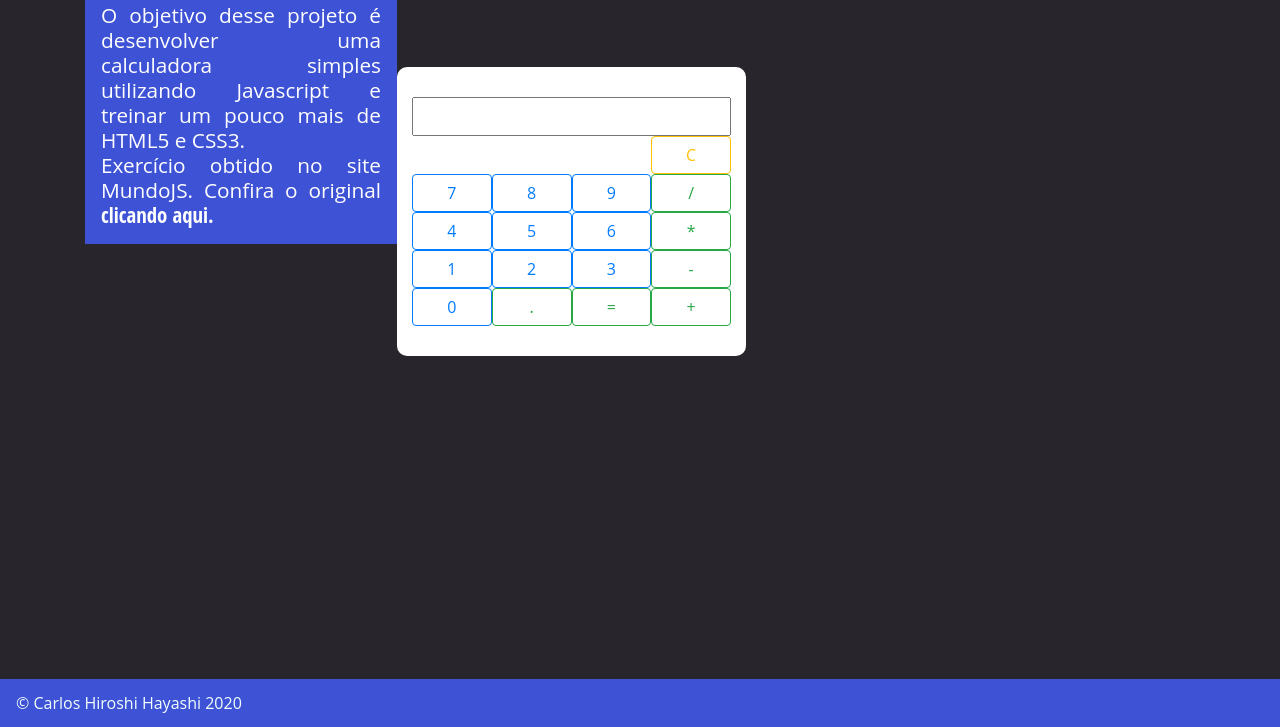
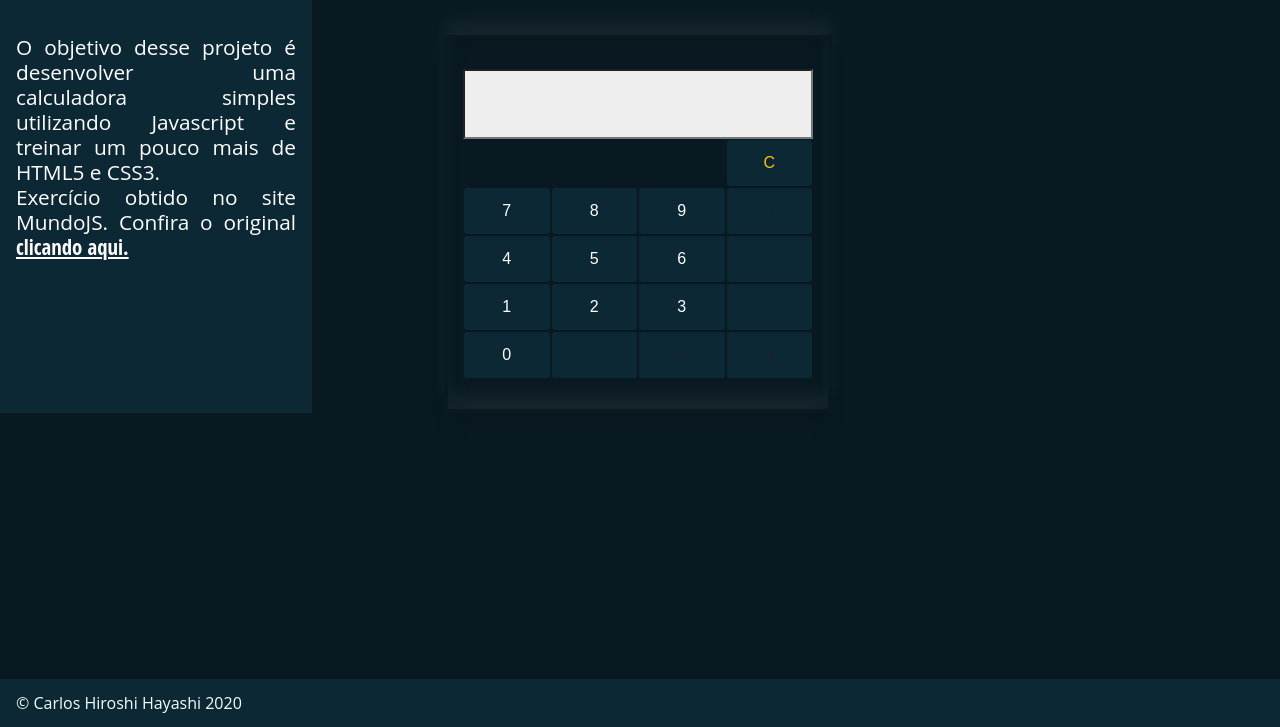
Before and after one commit to 9caca/Calculadora-Javascript, a plain HTML site: page index.html in a window 1280 px wide. Shown: the part 73-800 px from the top of the page. Drawn offline with nearby package versions, Linux system fonts and the light colour scheme.

Commit message:
retirada do CSS bootstarp

```diff
--- a/index.html
+++ b/index.html
@@ -6,13 +6,12 @@
     <meta name="viewport" content="width=device-width, initial-scale=1.0">
     <meta http-equiv="X-UA-Compatible" content="ie=edge">
     <title>Calculadora</title>
-    <link rel="stylesheet" href="https://stackpath.bootstrapcdn.com/bootstrap/4.3.1/css/bootstrap.min.css" />
     <link rel="stylesheet" href="main.css" />
     <link rel="stylesheet" href="reset.css" />
 </head>
     <h1 id="titulo">Calculadora Javascript</h1>
 <body id="body">
-    <main class="container conteudoPrincipal">
+    <main class="conteudoPrincipal">
         <div class="caixaInformacao">
             <p>O objetivo desse projeto é desenvolver uma calculadora simples utilizando Javascript e treinar um pouco mais de HTML5 e CSS3.</p>
             <p>Exercício obtido no site MundoJS. Confira o original <a href="https://www.mundojs.com.br/2019/07/03/javascript-basico-15-projeto-calculadora-parte-1/#page-content">clicando aqui.</a></p>
--- a/main.css
+++ b/main.css
@@ -1,5 +1,5 @@
 #body{
-    background-color: #28262C;
+    background-color: #091921;
     font-family: "Open Sans", sans-serif;
 }
 
@@ -8,14 +8,15 @@
     font-family: "Open Sans", sans-serif;
     width: 100%;
     text-align: center;
-    background-color: #3D52D5;
+    background-color: #0c2835;
     color: #FFFFFF;
     padding: 10px;
 }
 
-.conteudoPrincipal .container {
-    width: 100%;
-    padding: 0;
+.conteudoPrincipal {
+    width: 65%;
+    display: flex;
+    justify-content: space-between;
 }
 
 .caixaInformacao {
@@ -23,12 +24,11 @@
     text-align: justify;
     line-height: 1.2;
     font-size: 1.3em;
-    background-color: #3D52D5;
+    background-color: #0c2835;
     color: #FFFFFF;
     width: 15em;
-    padding: 1rem;
+    padding: 3rem 1rem 1rem 1rem;
     box-sizing: border-box;
-    float: left;
 }
 
 .caixaInformacao a {
@@ -38,18 +38,24 @@
 }
 
 .areaCalculadora{
-    max-width: 600px;
-    margin-top: 5em;
+    width: 20em;
+    margin-top: 3em;
     padding: 30px;
-    background-color: white;
-    border-radius: 10px;
-    float: left;
+    background-color: #091921;
+    border: 4px solid #091921;
+    box-shadow: 0 -15px 15px rgba(255,255,255,0.05),
+                inset 0 -15px 15px rgba(255,255,255,0.05),
+                0 15px 15px rgba(0,0,0,0.05),
+                inset 0 15px 15px rgba(0,0,0,0.05);
+    cursor: pointer;
 }
 
 #inputDisplayResultado{
-    font-size: 24px;
+    font-size: 2em;
     width: 100%;
     text-align: right;
+    height: 2em;
+    background-color: #eeeeee;
 }
 
 .row div{
@@ -59,11 +65,13 @@
 .row div button{
     width: 100%;
     position: relative;
+    height: 3em;
+    background-color: #0c2835;
 }
 
 .rodape-pagina {
   font-family: 'Open Sans', sans-serif;
-  background-color: #3D52D5;
+  background-color: #0c2835;
   color: #F2FFFC;
   padding: 1em;
   clear: both;
@@ -73,3 +81,135 @@
   width: 100%;
   box-sizing: border-box;
 }
+
+.justify-content-end {
+    -ms-flex-pack:end!important;
+    justify-content:flex-end!important
+}
+
+.row {
+    display:-ms-flexbox;
+    display:flex;
+    -ms-flex-wrap:wrap;
+    flex-wrap:wrap;
+    margin-right:-15px;
+    margin-left:-15px
+}
+
+}
+.col-3{
+    position:relative;
+    width:100%;
+    padding-right:15px;
+    padding-left:15px
+}
+
+
+.col-3 {
+    -ms-flex:0 0 25%;
+    flex:0 0 25%;
+    max-width:25%
+}
+
+.btn {
+    display:inline-block;
+    font-weight:400;
+    color:#212529;
+    text-align:center;
+    vertical-align:middle;
+    -webkit-user-select:none;
+    -moz-user-select:none;
+    -ms-user-select:none;
+    user-select:none;
+    background-color:transparent;
+    border:1px solid transparent;
+    padding:.375rem .75rem;
+    font-size:1rem;
+    line-height:1.5;
+    border-radius:.25rem;
+    transition:color .15s ease-in-out,background-color .15s ease-in-out,border-color .15s ease-in-out,box-shadow .15s ease-in-out}
+    @media (prefers-reduced-motion:reduce){.btn{transition:none}
+}
+.btn:hover {
+    color:#212529;
+    text-decoration:none
+}
+.btn.focus,.btn:focus {
+    outline:0;
+    box-shadow:0 0 0 .2rem rgba(0,123,255,.25)
+}
+.btn.disabled,.btn:disabled{opacity:.65}a.btn.disabled,fieldset:disabled a.btn{pointer-events:none}
+
+.btn-outline-warning {
+    color:#ffc107;
+    border-color:#091921
+}
+.btn-outline-warning:hover {
+    color:#212529;
+    background-color:#ffc107;
+    border-color:#ffc107
+}
+.btn-outline-warning.focus,.btn-outline-warning:focus {
+    box-shadow:0 0 0 .2rem rgba(255,193,7,.5)
+}
+.btn-outline-warning.disabled,.btn-outline-warning:disabled {
+    color:#ffc107;
+    background-color:transparent
+}
+.btn-outline-warning:not(:disabled):not(.disabled).active,.btn-outline-warning:not(:disabled):not(.disabled):active,.show>.btn-outline-warning.dropdown-toggle {
+    color:#212529;
+    background-color:#ffc107;
+    border-color:#ffc107
+}
+.btn-outline-warning:not(:disabled):not(.disabled).active:focus,.btn-outline-warning:not(:disabled):not(.disabled):active:focus,.show>.btn-outline-warning.dropdown-toggle:focus {
+    box-shadow:0 0 0 .2rem rgba(255,193,7,.5)
+}
+
+.btn-outline-primary {
+    color:#ffffff;
+    border-color:#091921
+}
+.btn-outline-primary:hover {
+    color:#000000;
+    background-color:#007bff;
+    border-color:#007bff
+}
+.btn-outline-primary.focus,.btn-outline-primary:focus {
+    box-shadow:0 0 0 .2rem rgba(0,123,255,.5)
+}
+.btn-outline-primary.disabled,.btn-outline-primary:disabled {
+    color:#007bff;background-color:transparent
+}
+.btn-outline-primary:not(:disabled):not(.disabled).active,.btn-outline-primary:not(:disabled):not(.disabled):active,.show>.btn-outline-primary.dropdown-toggle {
+    color:#000000;
+    background-color:#007bff;
+    border-color:#007bff
+}
+.btn-outline-primary:not(:disabled):not(.disabled).active:focus,.btn-outline-primary:not(:disabled):not(.disabled):active:focus,.show>.btn-outline-primary.dropdown-toggle:focus {
+    box-shadow:0 0 0 .2rem rgba(0,123,255,.5)
+}
+
+.btn-outline-success {
+    color #000000;
+    border-color:#091921
+}
+.btn-outline-success:hover {
+    color:#fff;
+    background-color:#28a745;
+    border-color:#28a745
+}
+.btn-outline-success.focus,.btn-outline-success:focus {
+    box-shadow:0 0 0 .2rem rgba(40,167,69,.5)
+}
+.btn-outline-success.disabled,.btn-outline-success:disabled {
+    color:#28a745;
+    background-color:transparent
+}
+.btn-outline-success:not(:disabled):not(.disabled).active,.btn-outline-success:not(:disabled):not(.disabled):active,.show>.btn-outline-success.dropdown-toggle {
+    color:#fff;
+    background-color:#28a745;
+    border-color:#28a745
+}
+.btn-outline-success:not(:disabled):not(.disabled).active:focus,.btn-outline-success:not(:disabled):not(.disabled):active:focus,.show>.btn-outline-success.dropdown-toggle:focus {
+    box-shadow:0 0 0 .2rem rgba(40,167,69,.5)
+}
```
